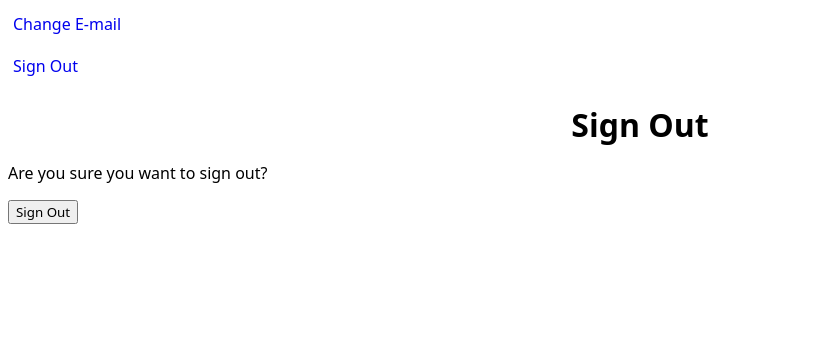
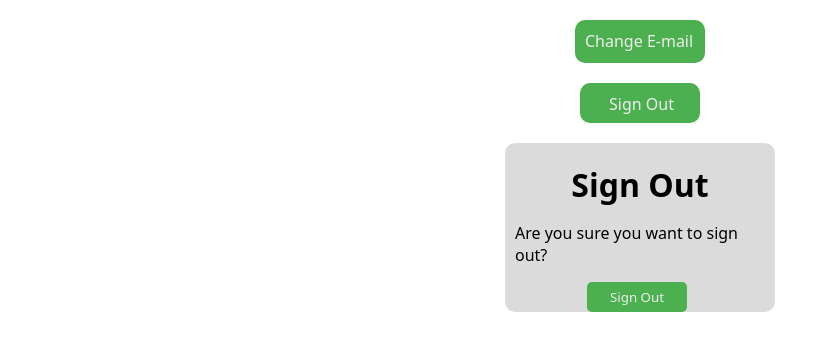
Before and after one commit to Ulan-A/ordo, a Django app: page /accounts/logout/ in a window 1280 px wide. Shown: the top 351 px of the page, without its empty margins (0-830 px from the left). Run offline with Django 4.2, Linux system fonts and the light colour scheme; a user stored in the database is signed in.

Commit message:
allauth fixed

```diff
--- a/taskmanager/ordo/static/css/login.css
+++ b/taskmanager/ordo/static/css/login.css
@@ -4,7 +4,10 @@
 body {
   margin-bottom: 50px;
   overflow: scroll;
+  margin-left: auto;
+  margin-right: auto;
 }
+
 .container {
   height: 430px;
   width: 350px;
@@ -167,6 +188,112 @@ li {
   margin-left: auto;
   margin-right: auto;
   border-radius: 5px;
-  padding: 10px;
+  padding: 10px 20px 10px;
   color: #fff;
 }
+.sign-up:hover {
+  color: #eee;
+  cursor: pointer;
+  background-color: rgb(53, 112, 163);
+}
+.logout {
+  height: 150px;
+  width: 250px;
+  margin-top: auto;
+  margin-bottom: auto;
+  background: #00000024;
+  position: relative;
+  display: table;
+  justify-content: center;
+  flex-direction: column;
+  padding: 10px;
+  margin-top: 20px;
+  margin-left: auto;
+  margin-right: auto;
+  border-radius: 10px;
+  padding: 10px 10px 0px 10px;
+}
+.logout h1 {
+  margin-top: 10px;
+}
+.log-out {
+  height: 30px;
+  width: 110px;
+  margin-top: auto;
+  margin-bottom: auto;
+  background: #00000024;
+  position: relative;
+  display: table;
+  justify-content: center;
+  flex-direction: column;
+  padding: 10px 5px 0px 5px;
+  margin-top: 20px;
+  margin-left: auto;
+  margin-right: auto;
+  border-radius: 10px;
+  background-color: #4caf50;
+}
+.log-out:hover {
+  background-color: rgb(53, 112, 163);
+}
+.log-out a {
+  margin-top: 2px;
+  margin-left: 24px;
+  color: #eee;
+  cursor: pointer;
+}
+.change-email {
+  height: 33px;
+  width: 110px;
+  margin-top: auto;
+  margin-bottom: auto;
+  background: #00000024;
+  display: table;
+  justify-content: center;
+  flex-direction: column;
+  padding: 10px;
+  margin-top: 20px;
+  margin-left: auto;
+  margin-right: auto;
+  border-radius: 10px;
+  padding: 10px 10px 0px 10px;
+  background-color: #4caf50;
+}
+.change-email a {
+  display: table;
+  color: #eee;
+}
+.change-email a:hover {
+  color: rgb(53, 112, 163);
+}
+.message {
+  height: 100px;
+  width: 350px;
+  margin-top: auto;
+  margin-bottom: auto;
+  background: #00000024;
+  position: relative;
+  display: table;
+  justify-content: center;
+  flex-direction: column;
+  padding: 10px;
+  margin-top: 20px;
+  margin-left: auto;
+  margin-right: auto;
+  border-radius: 10px;
+  padding: 10px 10px 0px 10px;
+}
+.btn1 {
+  border: none;
+  margin-left: 72px;
+  width: 40%;
+  height: 30px;
+  border-radius: 5px;
+  color: #eee;
+  background-color: #4caf50;
+}
+.btn1:hover {
+  background-color: rgb(53, 112, 163);
+  color: #eee;
+  cursor: pointer;
+}
--- a/taskmanager/ordo/templates/account/base.html
+++ b/taskmanager/ordo/templates/account/base.html
@@ -6,11 +6,12 @@
     {% endblock %}
     {% load static %}
         <link rel="stylesheet" href="{% static 'css/login.css' %}">
+        <link rel="stylesheet" href="{% static 'css/email.css' %}">
   </head>
   <body>
     {% block body %}
     {% if messages %}
-    <div>
+    <div class="message">
       <strong>Messages:</strong>
       <ul>
         {% for message in messages %}
@@ -24,8 +25,8 @@
       <!-- <strong>Menu</strong> -->
       <ul>
         {% if user.is_authenticated %}
-        <li><a href="{% url 'account_email' %}">Change E-mail</a></li>
-        <li><a href="{% url 'account_logout' %}">Sign Out</a></li>
+        <li class="change-email"><a href="{% url 'account_email' %}">Change E-mail</a></li>
+        <li class="log-out"><a href="{% url 'account_logout' %}">Sign Out</a></li>
         {% else %}
         <div class="sign">
         <li><a class="sign-in" href="{% url 'account_login' %}">Sign In</a></li>
--- a/taskmanager/ordo/templates/account/logout.html
+++ b/taskmanager/ordo/templates/account/logout.html
@@ -1,10 +1,12 @@
 {% extends "account/base.html" %}
+{% load static %}
 
 {% load i18n %}
 
 {% block head_title %}{% trans "Sign Out" %}{% endblock %}
 
 {% block content %}
+<div class="logout">
   <h1>{% trans "Sign Out" %}</h1>
 
   <p>{% trans 'Are you sure you want to sign out?' %}</p>
@@ -14,8 +16,8 @@
     {% if redirect_field_value %}
     <input type="hidden" name="{{ redirect_field_name }}" value="{{ redirect_field_value }}"/>
     {% endif %}
-  <button type="submit">{% trans 'Sign Out' %}</button>
+    <button class="btn1" type="submit">{% trans 'Sign Out' %}</button>
   </form>
-
+</div>
 
 {% endblock %}
--- a/taskmanager/ordo/templates/main/base.html
+++ b/taskmanager/ordo/templates/main/base.html
@@ -36,7 +36,7 @@
       <div class="row">
         <div class="col-lg-8 col-sm-8">
           <div class="left-content">
-            <p>Lorem ipsum dolor sit amet, consectetur adipisicing elit. <em>HTML CSS</em> Lorem ipsum dolor sit amet.</p>
+            <p>Lorem ipsum dolor sit amet, consectetur adipisicing elit. <em>HTML CSS</em></p>
           </div>
         </div>
         <div class="col-lg-4 col-sm-4">
--- a/taskmanager/taskmanager/urls.py
+++ b/taskmanager/taskmanager/urls.py
@@ -4,6 +4,7 @@ from django.conf import settings
 from django.conf.urls.static import static
 
 urlpatterns = [
+
     path('accounts/', include('allauth.urls')),
     path('admin/', admin.site.urls),
     path('',include('ordo.urls')),
```
Also changed, not shown: other parts of taskmanager/ordo/static/css/login.css (+25 -7 lines), taskmanager/ordo/static/css/email.css (added, +58 -0 lines), taskmanager/ordo/templates/account/email.html (+8 -6 lines), taskmanager/db.sqlite3. Lines whose indentation alone changed are shown as unchanged.
